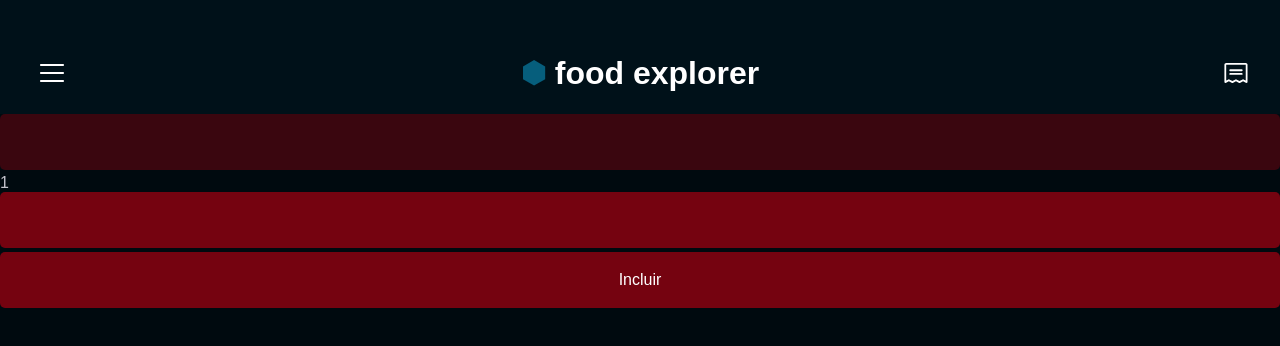
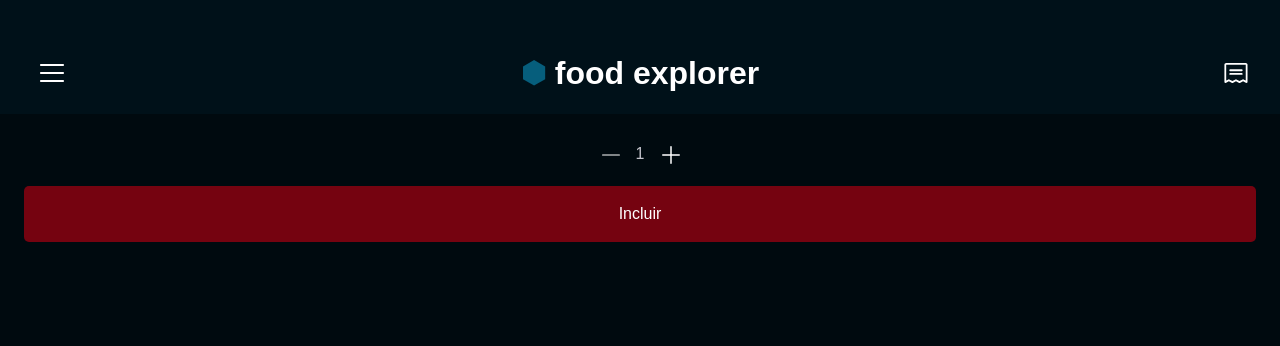
Before and after one commit to allysonxavier/RocketFood, a React (Vite) app: page / in a window 1280 px wide. Shown: the top 346 px of the page. Built offline with nearby package versions, Linux system fonts and the light colour scheme.

Commit message:
feat: new component ItemQuantityControl

```diff
--- a/src/components/Button/index.jsx
+++ b/src/components/Button/index.jsx
@@ -3,7 +3,7 @@ import { Container } from "./styles";
 export function Button({ title, icon: Icon, ...rest }) {
   return (
       <Container type="button" {...rest}>
-        {Icon && <Icon size={20} />}
+        {Icon && <Icon size={24} />}
         {title}
       </Container>
   );
--- a/src/components/Header/styles.js
+++ b/src/components/Header/styles.js
@@ -13,7 +13,6 @@ export const Container = styled.header`
   padding: 56px 28px 24px;
   justify-content: space-between;
   align-items: center;
-
 `
 
 export const Title = styled(Link)`
@@ -26,7 +25,6 @@ export const Title = styled(Link)`
     color: ${({ theme }) => theme.COLORS.LIGHT_100};
     font-family: ${({ theme }) => theme.FONTS.ROBOTO};
     font-weight: bold;
-
 
     > img {
         width: 26px;
--- /dev/null
+++ b/src/components/ItemQuantityControl/index.jsx
@@ -0,0 +1,36 @@
+import  { useState } from "react";
+import { Button } from "../Button";
+import {Container, MinusButton, PlusButton} from "./styles.js";
+
+export function ItemQuantityControl({ onAddToBag, itemName, itemPrice, isColumn= false }) {
+    const [quantity, setQuantity] = useState(1);
+
+    const handleAddQuantity = () => {
+        setQuantity(quantity + 1);
+    };
+
+    const handleRemoveQuantity = () => {
+        if (quantity > 1) {
+            setQuantity(quantity - 1);
+        }
+    };
+
+    const handleAddToBag = () => {
+        if (quantity > 1) {
+            itemPrice *= quantity;
+        }
+
+        onAddToBag({ itemName, itemPrice, quantity, });
+    };
+
+    return (
+        <Container $isColumn={isColumn}>
+            <div>
+                <MinusButton onClick={handleRemoveQuantity} disabled={quantity <= 1}/>
+                <span>{quantity}</span>
+                <PlusButton onClick={handleAddQuantity}/>
+            </div>
+            <Button title="Incluir" onClick={handleAddToBag} />
+        </Container>
+    );
+}
--- /dev/null
+++ b/src/components/ItemQuantityControl/styles.js
@@ -0,0 +1,49 @@
+import styled from "styled-components";
+import {Button} from "../Button";
+import MinusIcon from '../../assets/Minus.svg';
+import PlusIcon from '../../assets/Plus.svg';
+export const Container = styled.div`
+    display: flex;
+    width: 100%;
+    padding: 24px;
+    height: 100%;
+    align-items: center;
+    gap: 16px;
+    flex-direction: ${props => props.$isColumn ? 'column' : 'row'};
+
+  >div{
+    display: flex;
+    align-items: center;
+    text-align: center ;
+    justify-content: center;
+    width: 100%;
+    height: 100%;
+    gap: 14px;
+    padding: 4px 0;
+
+  }
+`;
+
+export const MinusButton = styled(Button)`
+    background-color: transparent;
+    width: 24px;
+    height: 24px;
+    background-image: url(${MinusIcon});
+    background-repeat: no-repeat;
+    background-size: 24px;
+    background-position: center;
+    border: none;
+    padding: 0;
+    `;
+
+export const PlusButton = styled(Button)`
+    background-color: transparent;
+    width: 24px;
+    height: 24px;
+    background-image: url(${PlusIcon});
+    background-repeat: no-repeat;
+    background-size: 24px;
+    background-position: center;
+    border: none;
+    padding: 0;
+`;
--- a/src/components/Stepper/index.jsx
+++ /dev/null
@@ -1,38 +0,0 @@
-import React, { useState } from "react";
-import Plus from "../../assets/Plus.svg";
-import Minus from "../../assets/Minus.svg";
-import { Button } from "../Button";
-
-export function ItemQuantityControl({ onAddToBag, itemName, itemPrice }) {
-    const [quantity, setQuantity] = useState(1);
-
-    const handleAddQuantity = () => {
-        setQuantity(quantity + 1);
-    };
-
-    const handleRemoveQuantity = () => {
-        if (quantity > 1) {
-            setQuantity(quantity - 1);
-        }
-    };
-
-    const handleAddToBag = () => {
-        alert("Adicionado ao carrinho!");
-        onAddToBag({ itemName, itemPrice, quantity });
-    };
-
-    return (
-        <div>
-            <Button onClick={handleRemoveQuantity} disabled={quantity <= 1}>
-                <Minus size={20} />
-
-            </Button>
-            <span>{quantity}</span>
-            <Button onClick={handleAddQuantity}>
-                <Plus size={20} />
-
-            </Button>
-            <Button title="Incluir" onClick={handleAddToBag} />
-        </div>
-    );
-}
--- a/src/pages/Home/index.jsx
+++ b/src/pages/Home/index.jsx
@@ -1,11 +1,11 @@
 import { Header } from "../../components/Header";
-import { ItemQuantityControl } from "../../components/Stepper";
+import { ItemQuantityControl } from "../../components/ItemQuantityControl";
 
 export function Home() {
     return (
         <div>
             <Header />
-            <ItemQuantityControl />
+            <ItemQuantityControl isColumn={true}  />
         </div>
     )
 }
```
Also changed, not shown: src/components/Stepper/styles.js (deleted).
